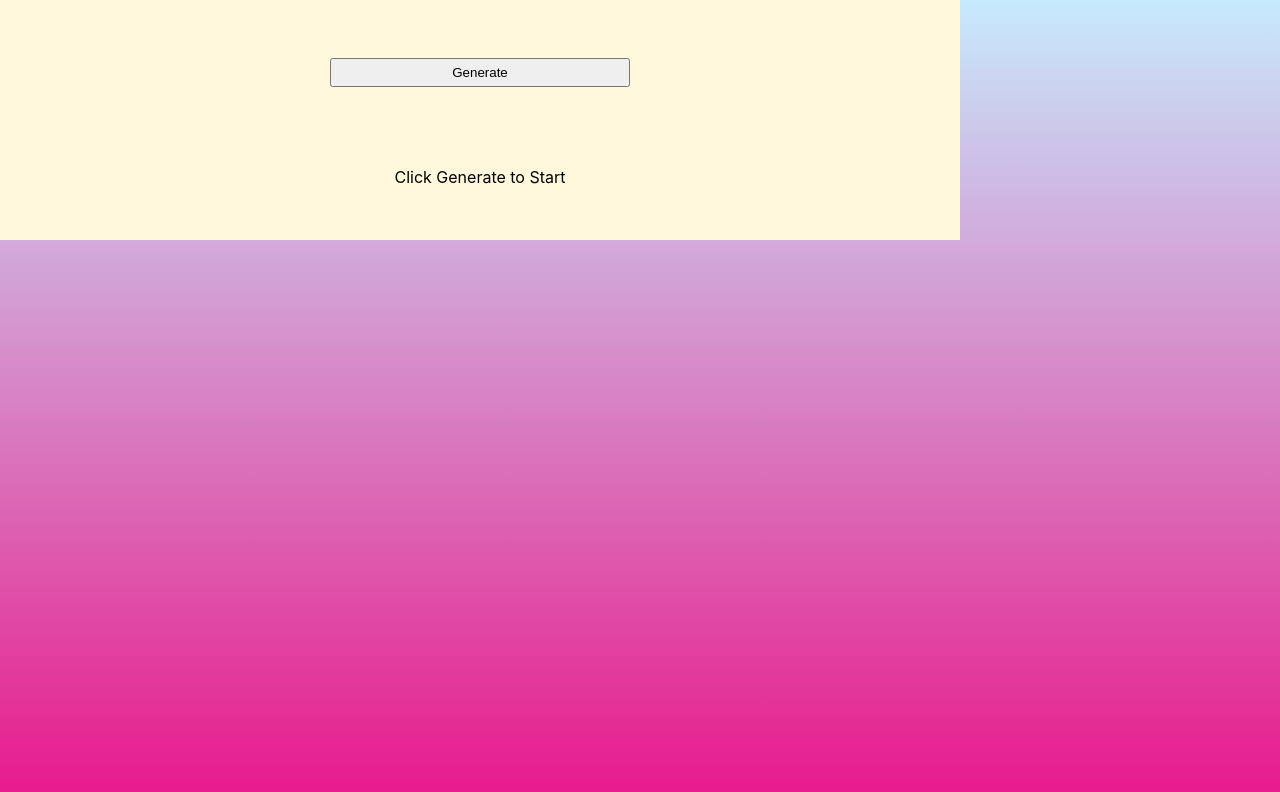
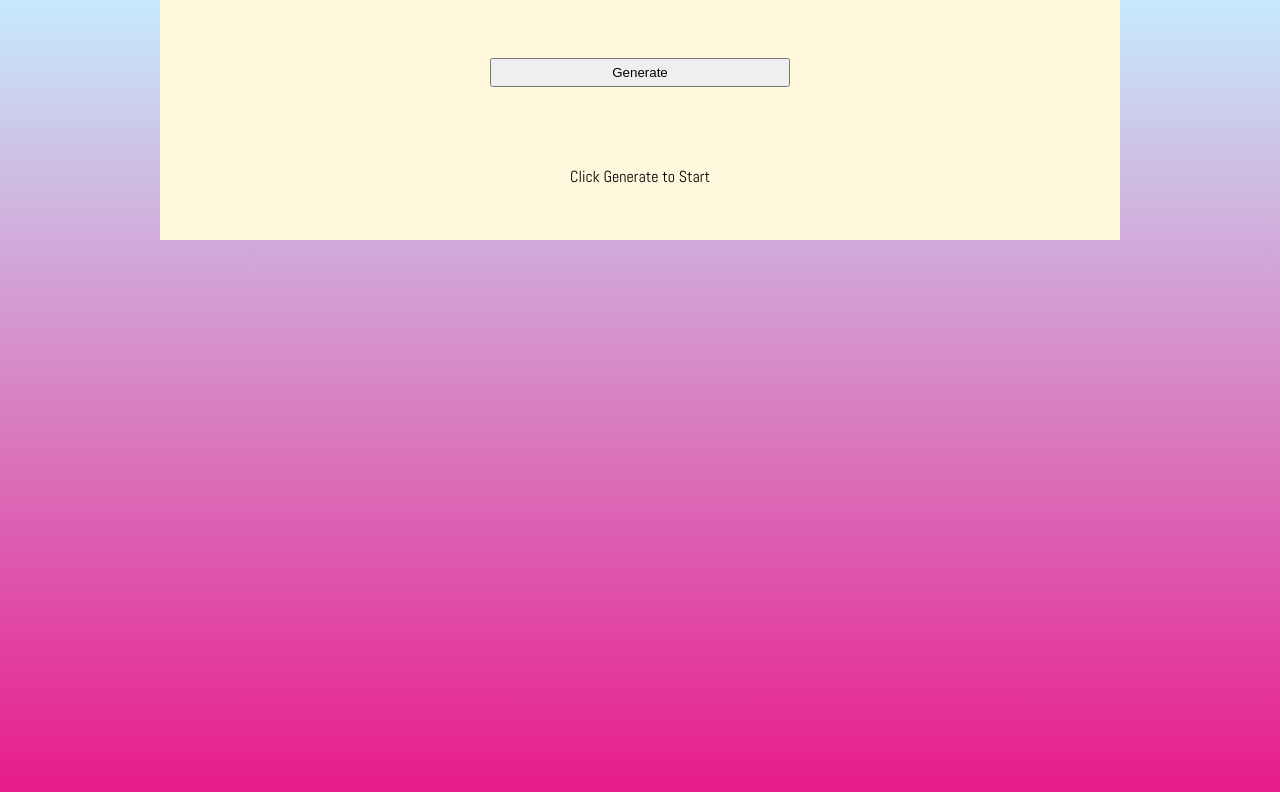
Before and after one commit to samchillcott/sam_react_coaching_questions, a React (Create React App) app: page / in a window 1280 px wide. Shown: the top 792 px of the page. Built offline with nearby package versions, Linux system fonts and the light colour scheme.

Commit message:
google font

```diff
--- a/public/index.html
+++ b/public/index.html
@@ -2,11 +2,12 @@
 <html lang="en">
 	<head>
 		<meta charset="utf-8" />
-		<link rel="icon" href="/public/questionmark.ico" />
+		<link rel="icon" href="/public/questiomark.ico" />
 		<link
 			rel="stylesheet"
 			href="https://cdnjs.cloudflare.com/ajax/libs/font-awesome/4.7.0/css/font-awesome.min.css"
 		/>
+		<link href="https://fonts.googleapis.com/css2?family=Abel&display=swap" rel="stylesheet">
 		<meta name="viewport" content="width=device-width, initial-scale=1" />
 		<meta name="theme-color" content="#000000" />
 		<meta
--- a/src/App.css
+++ b/src/App.css
@@ -8,7 +8,9 @@
 	text-align: center;
 	background-image: linear-gradient(to top, #e8198b 0%, #c7eafd 100%);
   height: 100vh;
+  display: flex;
   justify-content: space-around;
+  font-family: 'Abel', sans-serif;
 }
 
 .wrapper {
```
